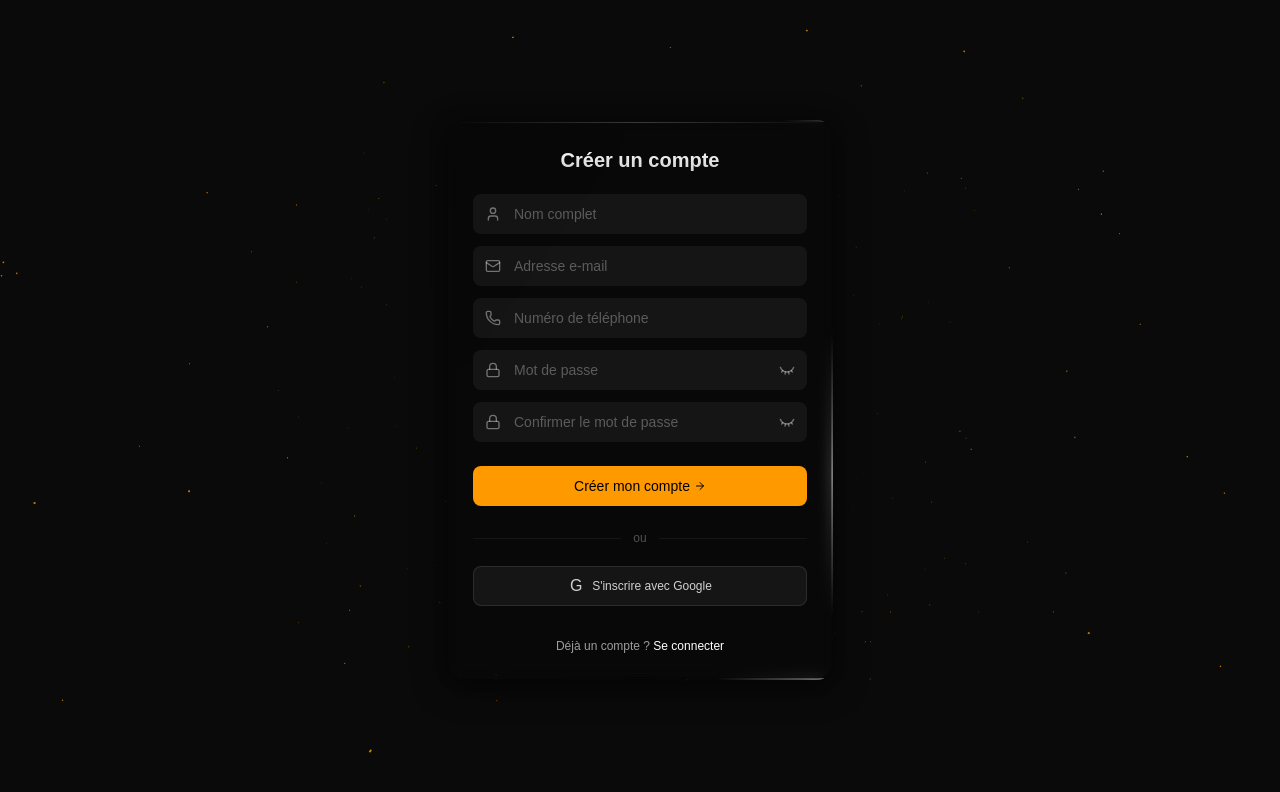
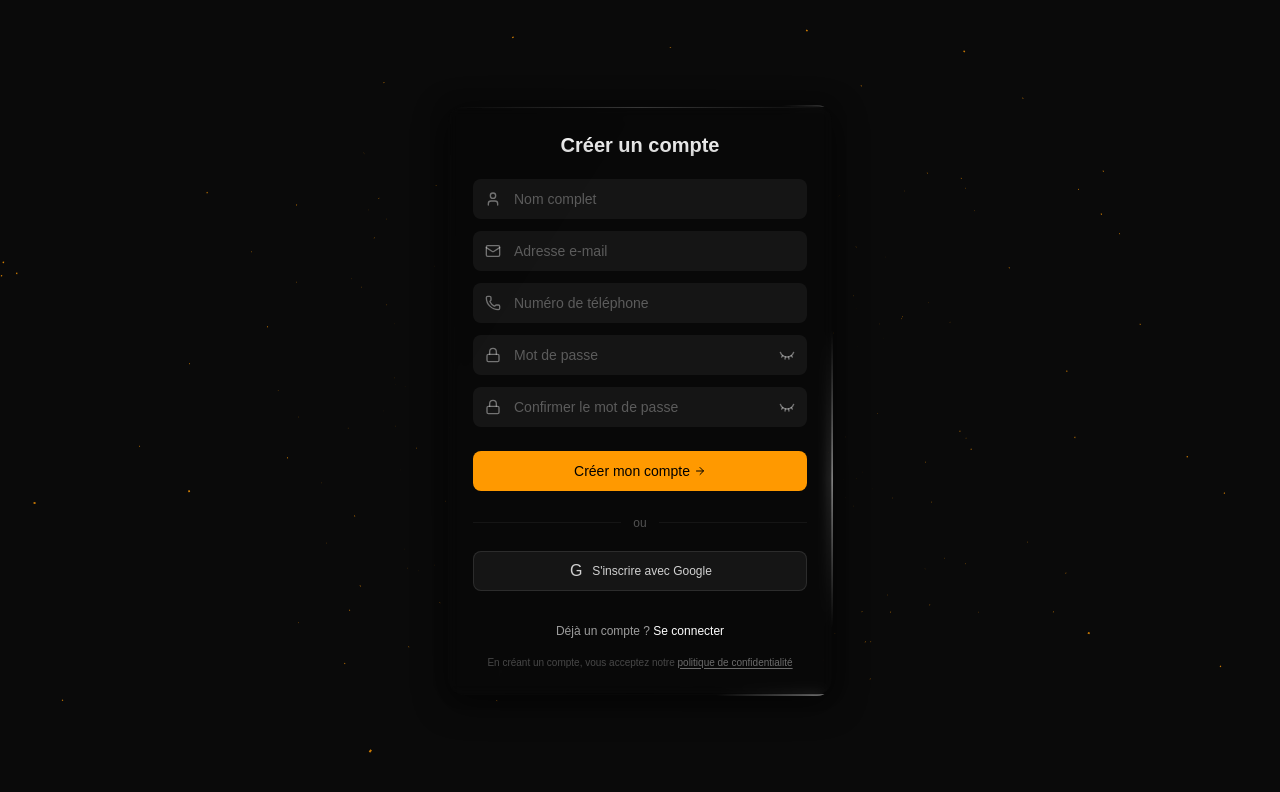
Before and after one commit to nxtex/nextjs-playground, a Next.js app: page /signup in a window 1280 px wide. Shown: the top 792 px of the page. Built offline with nearby package versions, Linux system fonts and the light colour scheme.

Commit message:
feat: add privacy policy link at bottom of login and signup forms

```diff
--- a/app/login/page.tsx
+++ b/app/login/page.tsx
@@ -71,10 +71,8 @@ export default function LoginPage() {
           onMouseLeave={handleMouseLeave}
         >
           <div className="relative group">
-            {/* Outer glow ring */}
             <div className="absolute -inset-[2px] rounded-2xl bg-gradient-to-br from-black/15 via-black/5 to-black/10 blur-sm" />
 
-            {/* Traveling light beams */}
             <div className="absolute -inset-[1px] rounded-2xl overflow-hidden">
               {(['top','right','bottom','left'] as const).map((side, i) => (
                 <motion.div
@@ -95,7 +93,6 @@ export default function LoginPage() {
               ))}
             </div>
 
-            {/* Glass card */}
             <div
               className="relative rounded-2xl p-6 shadow-2xl overflow-hidden"
               style={{
@@ -187,6 +184,13 @@ export default function LoginPage() {
                     <span className="absolute bottom-0 left-0 w-0 h-[1px] bg-white group-hover/signup:w-full transition-all duration-300" />
                   </Link>
                 </motion.p>
+
+                <motion.p className="text-center text-[10px] text-white/25 mt-2" initial={{ opacity: 0 }} animate={{ opacity: 1 }} transition={{ delay: 0.7 }}>
+                  En vous connectant, vous acceptez notre{' '}
+                  <Link href="/politique-de-confidentialite" className="text-white/40 hover:text-white/70 underline underline-offset-2 transition-colors duration-200">
+                    politique de confidentialité
+                  </Link>
+                </motion.p>
               </form>
             </div>
           </div>
--- a/app/signup/page.tsx
+++ b/app/signup/page.tsx
@@ -74,10 +74,8 @@ export default function SignupPage() {
           onMouseLeave={handleMouseLeave}
         >
           <div className="relative group">
-            {/* Outer glow ring */}
             <div className="absolute -inset-[2px] rounded-2xl bg-gradient-to-br from-black/15 via-black/5 to-black/10 blur-sm" />
 
-            {/* Traveling light beams */}
             <div className="absolute -inset-[1px] rounded-2xl overflow-hidden">
               {(['top','right','bottom','left'] as const).map((side, i) => (
                 <motion.div
@@ -98,7 +96,6 @@ export default function SignupPage() {
               ))}
             </div>
 
-            {/* Glass card */}
             <div
               className="relative rounded-2xl p-6 shadow-2xl overflow-hidden"
               style={{
@@ -199,6 +196,13 @@ export default function SignupPage() {
                     <span className="absolute bottom-0 left-0 w-0 h-[1px] bg-white group-hover/login:w-full transition-all duration-300" />
                   </Link>
                 </motion.p>
+
+                <motion.p className="text-center text-[10px] text-white/25 mt-2" initial={{ opacity: 0 }} animate={{ opacity: 1 }} transition={{ delay: 0.7 }}>
+                  En créant un compte, vous acceptez notre{' '}
+                  <Link href="/politique-de-confidentialite" className="text-white/40 hover:text-white/70 underline underline-offset-2 transition-colors duration-200">
+                    politique de confidentialité
+                  </Link>
+                </motion.p>
               </form>
             </div>
           </div>
```
